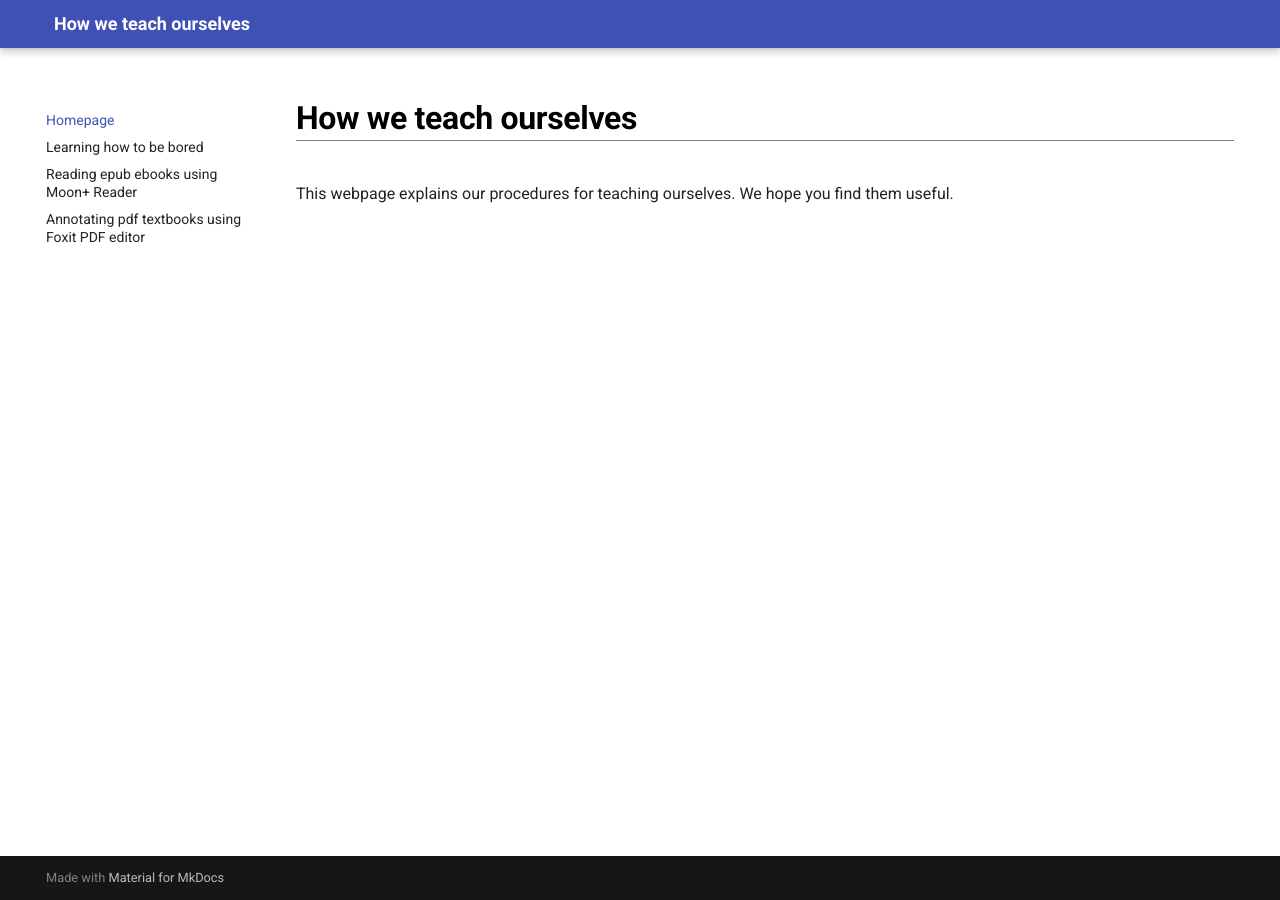
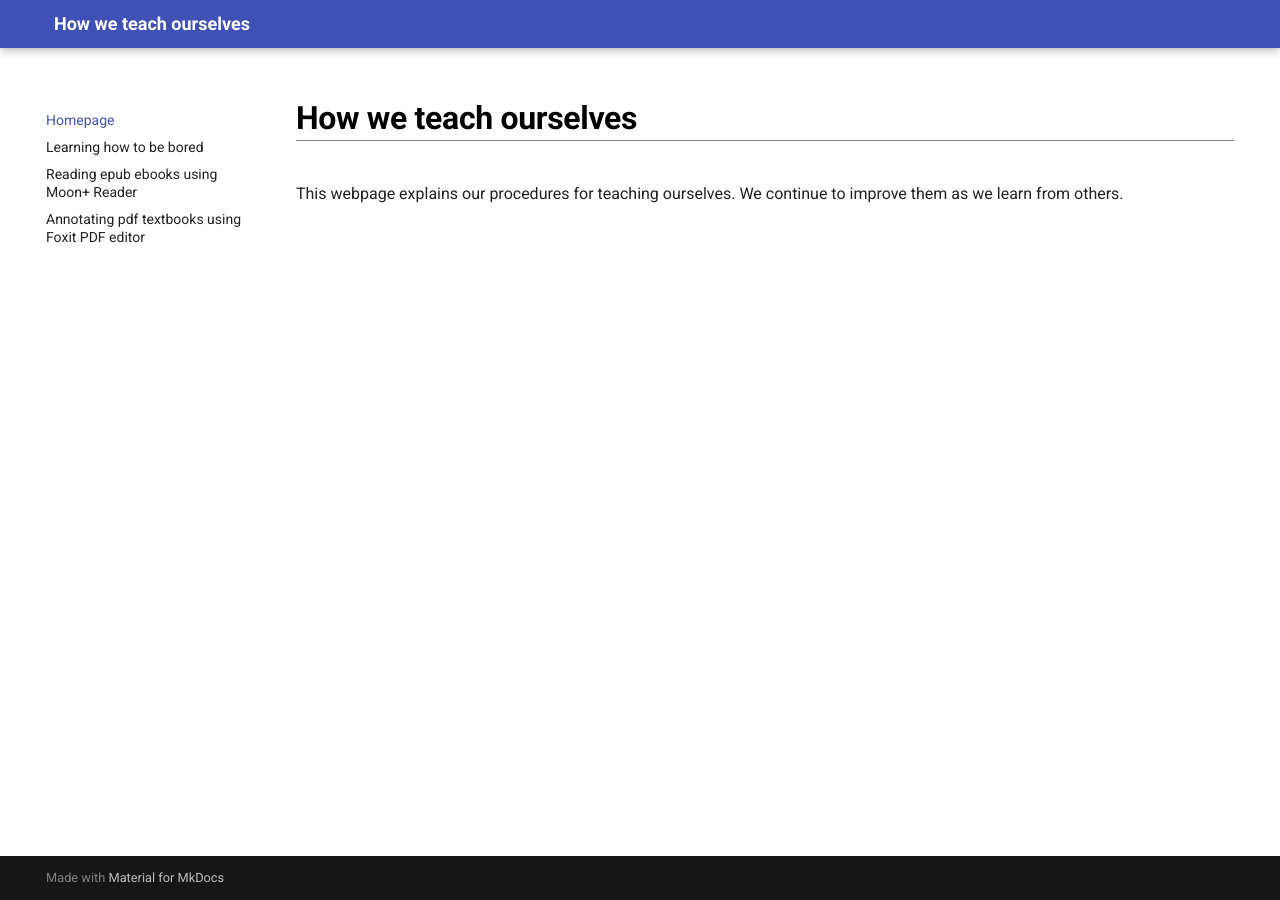
Before and after one commit to maximilian-ho/how-we-teach-ourselves, an MkDocs documentation site: the page built from docs/index.md, in a window 1280 px wide. Built offline with MkDocs 1.6.1 and Material for MkDocs 9.7.7, drawn with Linux system fonts in a browser that asks for light colours.

Commit message:
Update index.md

```diff
--- a/docs/index.md
+++ b/docs/index.md
@@ -1,3 +1,3 @@
 # How we teach ourselves
 
-This webpage explains our procedures for teaching ourselves. We hope you find them useful.
+This webpage explains our procedures for teaching ourselves. We continue to improve them as we learn from others.
```
